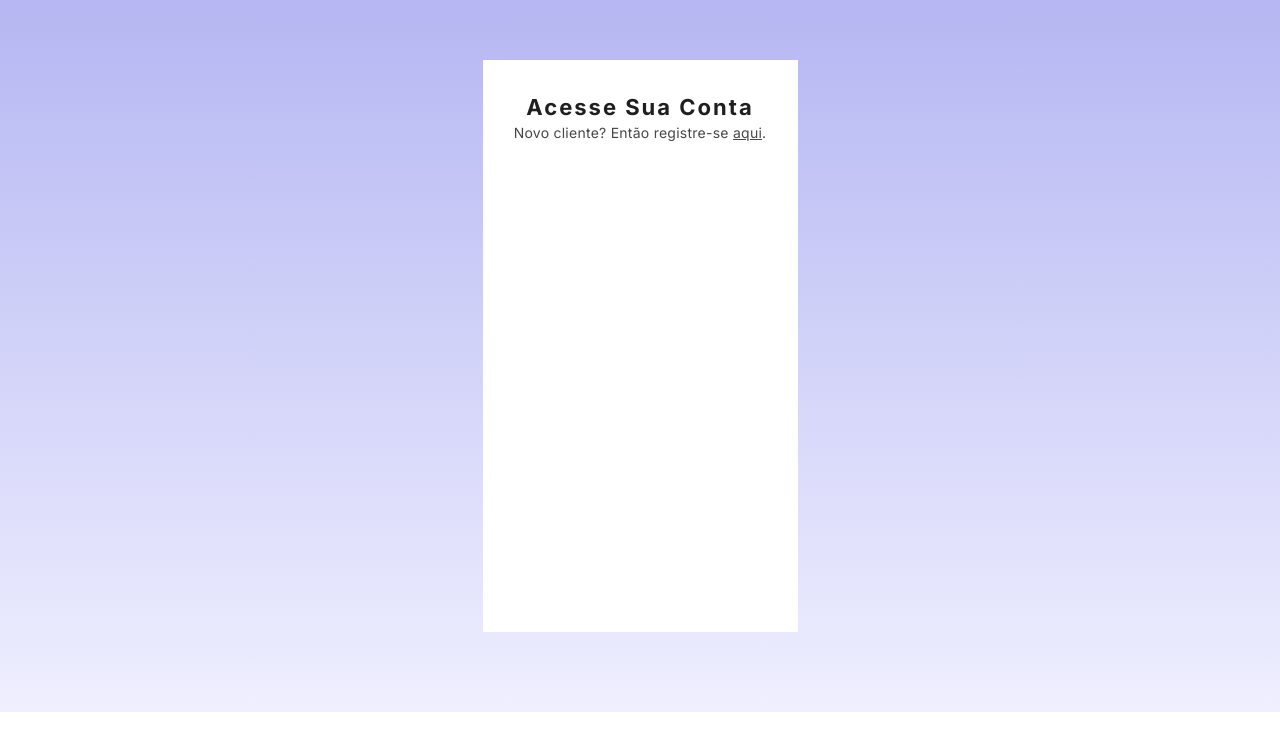
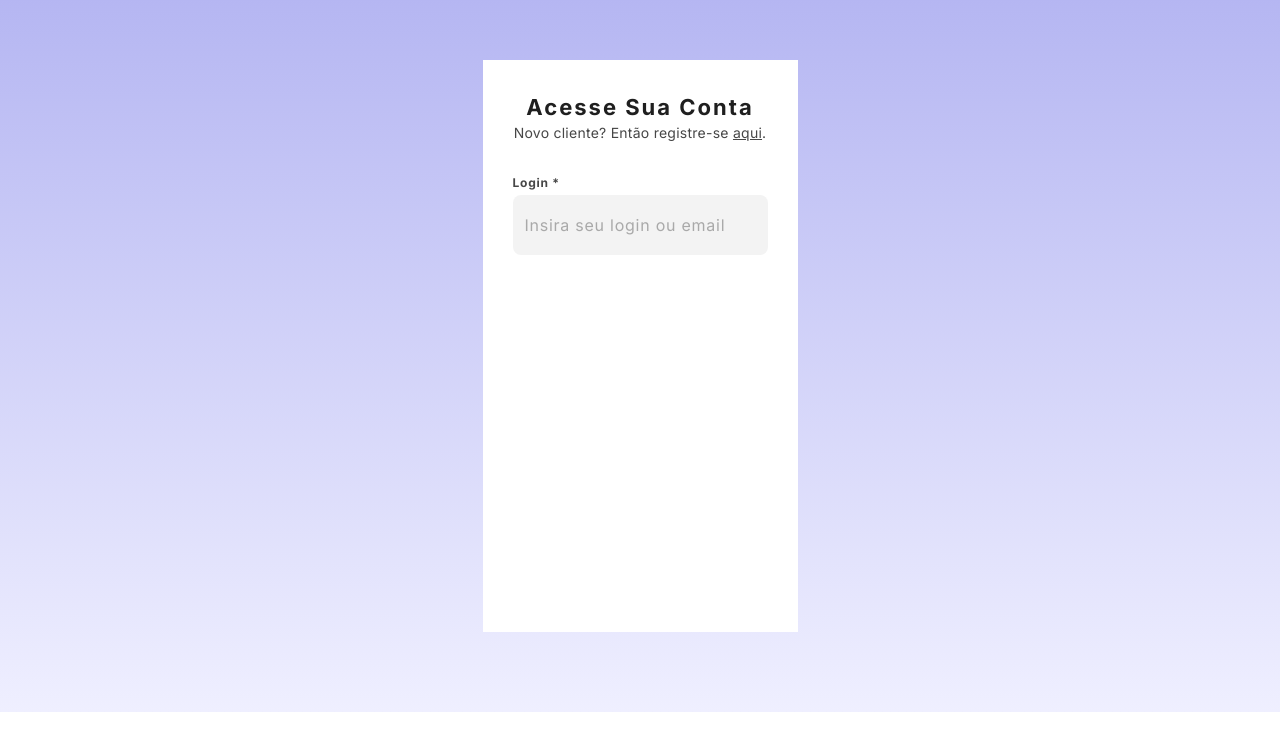
Before and after one commit to alexgeracaotech/loja-digital-tenis, a plain HTML site: page index.html in a window 1280 px wide. Shown: the part 67-800 px from the top of the page. Drawn offline with Linux system fonts and the light colour scheme.

Commit message:
criando entrada de dados

```diff
--- a/index.html
+++ b/index.html
@@ -32,7 +32,13 @@
           <p>Novo cliente? Então registre-se <a href="#">aqui</a>.</p>
         </div>
         <div class="entrada">
-
+          <div>
+            <label>Login *</label>
+            <input
+              type="text"
+              placeholder="Insira seu login ou email"
+            />
+          </div>
         </div>
       </form>
     </main>
--- a/style.css
+++ b/style.css
@@ -7,6 +7,8 @@
   --corGradienteSecundaria: #EFEFFF;
   --corTitulo: #1F1F1F;
   --corParagrafo: #474747;
+  --corEntrada: #47474710;
+  --corEntradaTexto: #66666685;
 }
 
 * {
@@ -52,6 +54,9 @@ main {
     margin: 0 auto;
     background-color: var(--corBranca);
     padding: 1.875rem;
+    display: flex;
+    flex-direction: column;
+    gap: 1.875rem;
 
     .titulo {
 
@@ -69,5 +74,39 @@ main {
         text-align: center;
       }
     }
+
+    .entrada {
+
+      div {
+
+        label {
+          font-size: .75rem;
+          font-weight: 700;
+          letter-spacing: .0469rem;
+          line-height: 1.5rem;
+        }
+
+        input {
+          width: 100%;
+          background-color: var(--corEntrada);
+          border: none;
+          border-radius: .5rem;
+          line-height: 1.75rem;
+          letter-spacing: .0469rem;
+          padding: 1rem .75rem;
+          font-size: 1rem;
+
+          &::placeholder {
+            color: var(--corEntradaTexto);
+          }
+
+          &:focus {
+            outline-color: var(--corDestaque);
+          }
+        }
+
+
+      }
+    }
   }
 }
```
